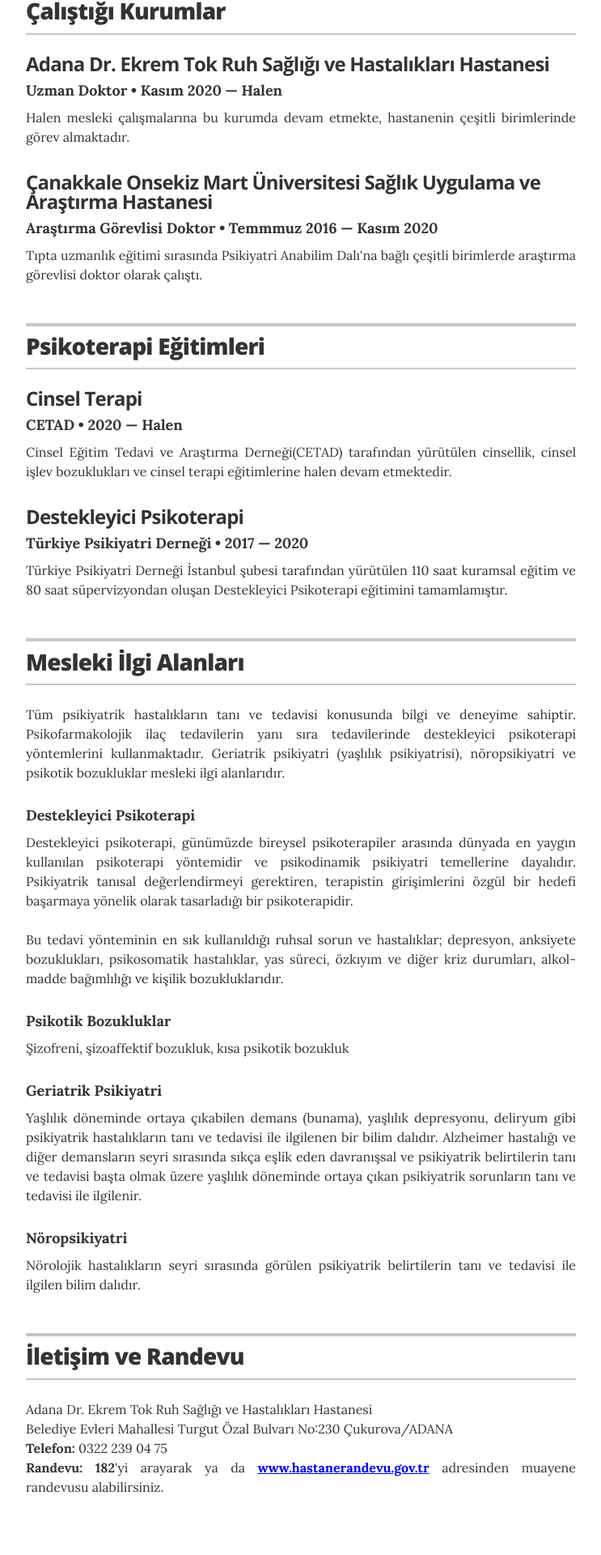
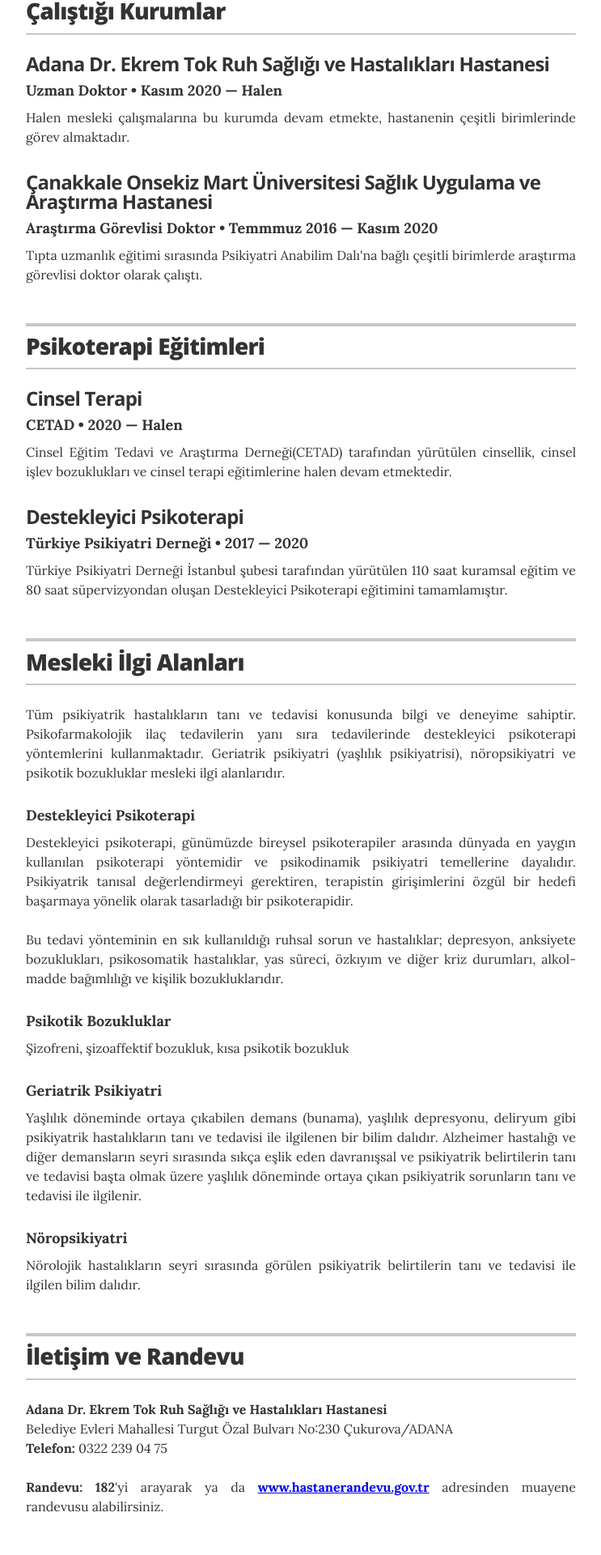
Before and after one commit to ibucgun/ibucgun.github.io, a Jekyll site: the page built from index.html, in a window 1280 px wide. Shown: the part 873-2793 px from the top of the page at 81% size, without its empty margins (268-1011 px from the left). Built offline with Jekyll 4.4.1, drawn with Linux system fonts in a browser that asks for light colours; before the commit the page ends 2769 px from its top, so only the background shows below that.

Commit message:
Update resume.html

```diff
--- a/_layouts/resume.html
+++ b/_layouts/resume.html
@@ -127,9 +127,9 @@
         </header>
 
         <div class="resume-item">
-          <p style="text-align: justify">Adana Dr. Ekrem Tok Ruh Sağlığı ve Hastalıkları Hastanesi<br>
+          <p style="text-align: justify"><b>Adana Dr. Ekrem Tok Ruh Sağlığı ve Hastalıkları Hastanesi</b><br>
 		  Belediye Evleri Mahallesi Turgut Özal Bulvarı No:230 Çukurova/ADANA<br>
-		  <b>Telefon:</b> 0322 239 04 75<br>
+		  <b>Telefon:</b> 0322 239 04 75<br><br>
 		  <b>Randevu:</b> <b>182</b>'yi arayarak ya da <b><a href="http://www.hastanerandevu.gov.tr">www.hastanerandevu.gov.tr</a></b> adresinden muayene randevusu alabilirsiniz.
 		  </p>
         </div>
```
